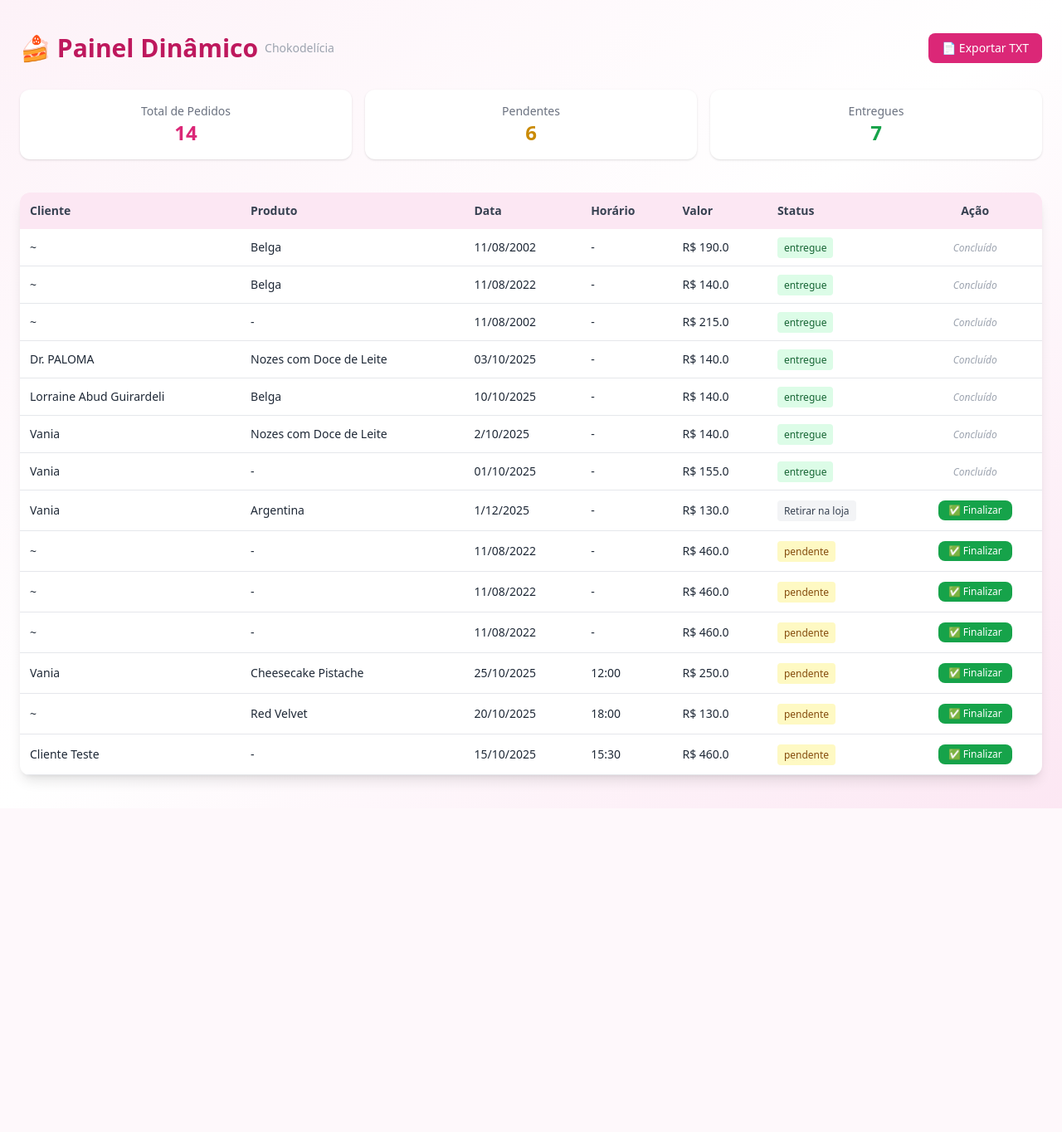
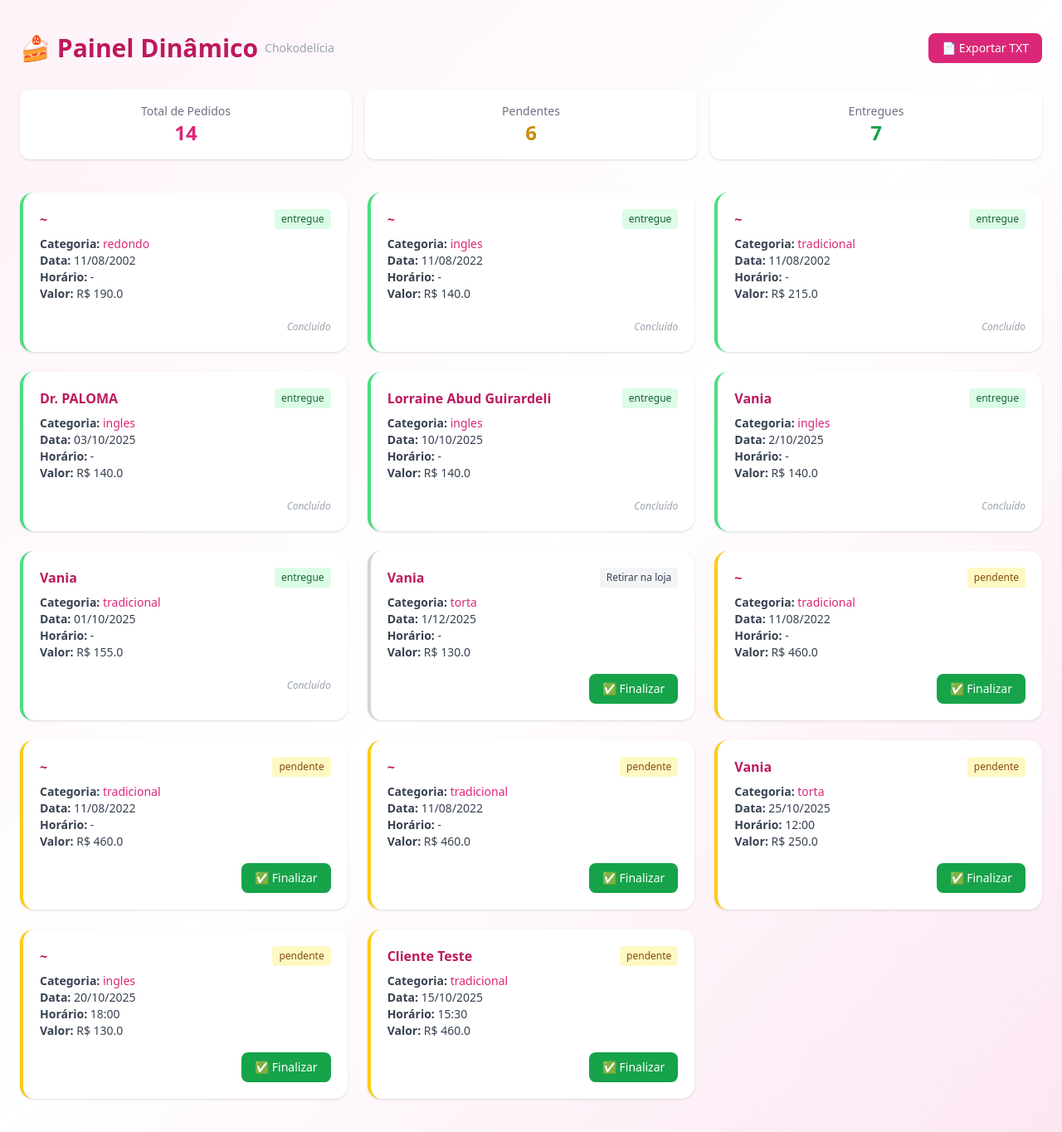
Before and after one commit to devpedroolivier/chokobot, a FastAPI app: page /painel in a window 1280 px wide. Shown: the whole page at 83% size. Before the commit the page ends 974 px from the top, so only its background shows below. Run offline with FastAPI, Linux system fonts and the light colour scheme; data comes from the database, SQL or seed files in the repository; both versions use the stored data as it was after the commit; parts of the project's set-up code (start-up, migrations or seed data) failed here and were passed over; some libraries are stand-ins or nearby versions.

Commit message:
update some files

```diff
--- a/app/templates/painel_principal.html
+++ b/app/templates/painel_principal.html
@@ -41,29 +41,18 @@
       </div>
     </div>
 
-    <!-- Tabela -->
-    <div class="overflow-x-auto bg-white rounded-xl shadow-lg">
-      <table id="tabelaEncomendas" class="w-full text-sm border-collapse">
-        <thead class="bg-pink-100 text-gray-700">
-          <tr>
-            <th class="p-3 text-left">Cliente</th>
-            <th class="p-3 text-left">Produto</th>
-            <th class="p-3 text-left">Data</th>
-            <th class="p-3 text-left">Horário</th>
-            <th class="p-3 text-left">Valor</th>
-            <th class="p-3 text-left">Status</th>
-            <th class="p-3 text-center">Ação</th>
-          </tr>
-        </thead>
-        <tbody>
+    <!-- Cards de Encomendas -->
+    <div id="gridEncomendas" class="grid grid-cols-1 sm:grid-cols-2 lg:grid-cols-3 gap-6">
       {% for e in encomendas %}
-          <tr class="border-b hover:bg-pink-50" data-status="{{ e.status or 'pendente' }}">
-            <td class="p-3 font-medium">{{ e.cliente_nome }}</td>
-            <td class="p-3">{{ e.produto or '-' }}</td>
-            <td class="p-3">{{ e.data_entrega or '-' }}</td>
-            <td class="p-3">{{ e.horario or '-' }}</td>
-            <td class="p-3">R$ {{ e.valor_total or '0,00' }}</td>
-            <td class="p-3">
+      <div class="bg-white rounded-2xl shadow p-5 border-l-4 transition
+                  {% if e.status == 'pendente' %} border-yellow-400 hover:shadow-yellow-200
+                  {% elif e.status == 'em preparo' %} border-blue-400 hover:shadow-blue-200
+                  {% elif e.status == 'entregue' %} border-green-400 hover:shadow-green-200
+                  {% else %} border-gray-300 {% endif %}"
+          data-status="{{ e.status or 'pendente' }}">
+
+        <div class="flex justify-between items-start mb-2">
+          <h3 class="font-bold text-pink-700">{{ e.cliente_nome }}</h3>
           <span class="px-2 py-1 rounded text-xs
             {% if e.status == 'pendente' %} bg-yellow-100 text-yellow-800
             {% elif e.status == 'em preparo' %} bg-blue-100 text-blue-800
@@ -71,26 +60,34 @@
             {% else %} bg-gray-100 text-gray-700 {% endif %}">
             {{ e.status or 'pendente' }}
           </span>
-            </td>
-            <td class="p-3 text-center">
+        </div>
+
+        <p class="text-sm text-gray-700">
+          <strong>Categoria:</strong>
+          <a href="/painel/encomendas/{{ e.id }}"
+            class="text-pink-600 hover:underline hover:text-pink-800 transition">
+            {{ e.categoria or 'Ver detalhes' }}
+          </a>
+        </p>
+        <p class="text-sm text-gray-700"><strong>Data:</strong> {{ e.data_entrega or '-' }}</p>
+        <p class="text-sm text-gray-700"><strong>Horário:</strong> {{ e.horario or '-' }}</p>
+        <p class="text-sm text-gray-700"><strong>Valor:</strong> R$ {{ e.valor_total or '0,00' }}</p>
+
+        <div class="mt-4 text-right">
           {% if e.status != 'entregue' %}
           <button
-                  class="btn-finalizar bg-green-600 hover:bg-green-700 text-white px-3 py-1 rounded-lg text-xs transition"
+            class="btn-finalizar bg-green-600 hover:bg-green-700 text-white px-4 py-2 rounded-lg text-sm transition"
             data-id="{{ e.id }}">
             ✅ Finalizar
           </button>
           {% else %}
           <span class="text-gray-400 text-xs italic">Concluído</span>
           {% endif %}
-            </td>
-          </tr>
+        </div>
+      </div>
       {% else %}
-          <tr>
-            <td colspan="7" class="p-4 text-center text-gray-500">Nenhuma encomenda encontrada.</td>
-          </tr>
+      <p class="col-span-3 text-center text-gray-500">Nenhuma encomenda encontrada.</p>
       {% endfor %}
-        </tbody>
-      </table>
     </div>
   </div>
 
@@ -110,19 +107,15 @@
           });
 
           if (response.ok) {
-            // Atualiza visualmente a linha
-            const row = btn.closest("tr");
-            row.dataset.status = "entregue";
+            const card = btn.closest("div[data-status]");
+            card.dataset.status = "entregue";
 
-            // Muda a célula de status
-            const statusCell = row.querySelector("td:nth-child(6) span");
-            statusCell.textContent = "entregue";
-            statusCell.className = "px-2 py-1 rounded text-xs bg-green-100 text-green-800";
+            // Atualiza visual
+            const statusSpan = card.querySelector("span");
+            statusSpan.textContent = "entregue";
+            statusSpan.className = "px-2 py-1 rounded text-xs bg-green-100 text-green-800";
 
-            // Substitui o botão
             btn.outerHTML = `<span class="text-gray-400 text-xs italic">Concluído</span>`;
-
-            // Atualiza contadores
             atualizarContadores();
           } else {
             btn.textContent = "❌ Erro";
@@ -136,12 +129,13 @@
       });
     });
 
+    // Atualiza contadores no topo
     function atualizarContadores() {
-      const rows = document.querySelectorAll("#tabelaEncomendas tbody tr");
+      const cards = document.querySelectorAll("#gridEncomendas > div[data-status]");
       let total = 0, pendentes = 0, entregues = 0;
 
-      rows.forEach(row => {
-        const status = row.dataset.status;
+      cards.forEach(card => {
+        const status = card.dataset.status;
         if (!status) return;
         total++;
         if (status === "pendente") pendentes++;
```
Also changed, not shown: app/routes/encomendas.py (+14 -0 lines), app/templates/encomenda_detalhes.html (added, +49 -0 lines), dados/chokobot.db, 1 other file. Lines whose indentation alone changed are shown as unchanged.
